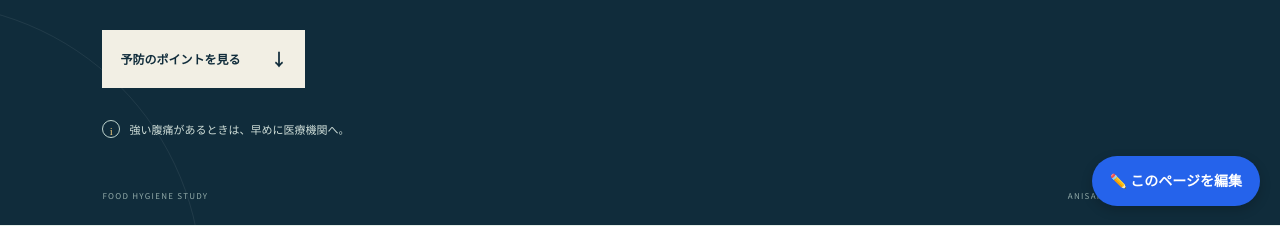
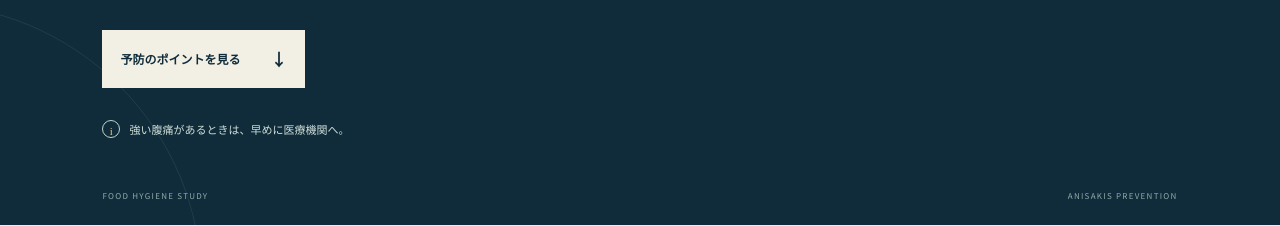
Before and after one commit to TEIJI-MP4/anisakisu-guide, a plain HTML site: page index.html in a window 1280 px wide. Shown: the part 574-800 px from the top of the page. Drawn offline with Linux system fonts and the light colour scheme.

Commit message:
Remove edit button from index.html

```diff
--- a/index.html
+++ b/index.html
@@ -86,15 +86,5 @@
   </main>
   <footer class="site-footer"><a class="brand footer-brand" href="#top"><span class="brand-mark" aria-hidden="true">波</span><span>FOOD SAFETY <b>魚介の安全ガイド</b></span></a><span>知って、選んで、安全に楽しもう。</span><a href="#top" class="back-top">ページ上部へ ↑</a><small>食品衛生学課題の学習用ページ</small></footer>
   <script src="script.js"></script>
-
-<a
-  href="https://github.com/TEIJI-MP4/anisakisu-guide/edit/main/index.html"
-  class="edit-button"
-  target="_blank"
-  rel="noopener noreferrer"
->
-  ✏️ このページを編集
-</a>
-
 </body>
 </html>
```
